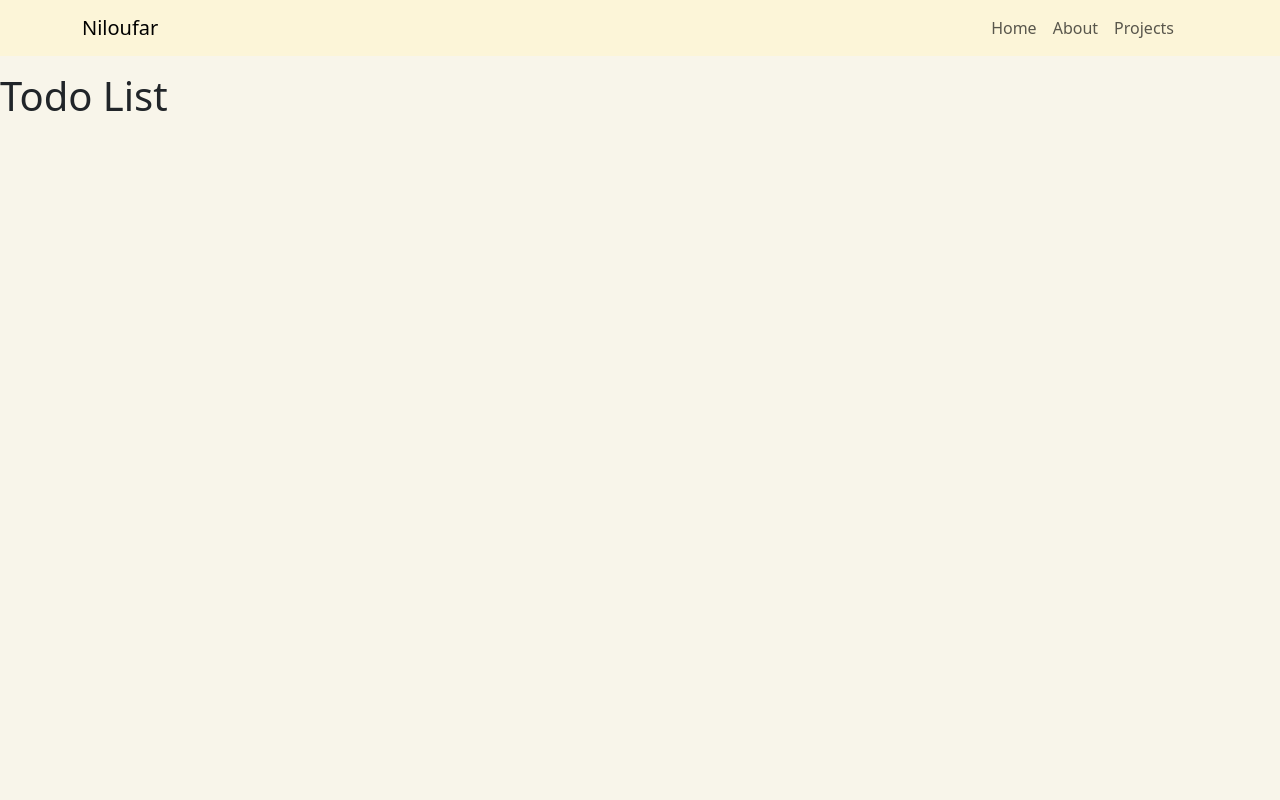
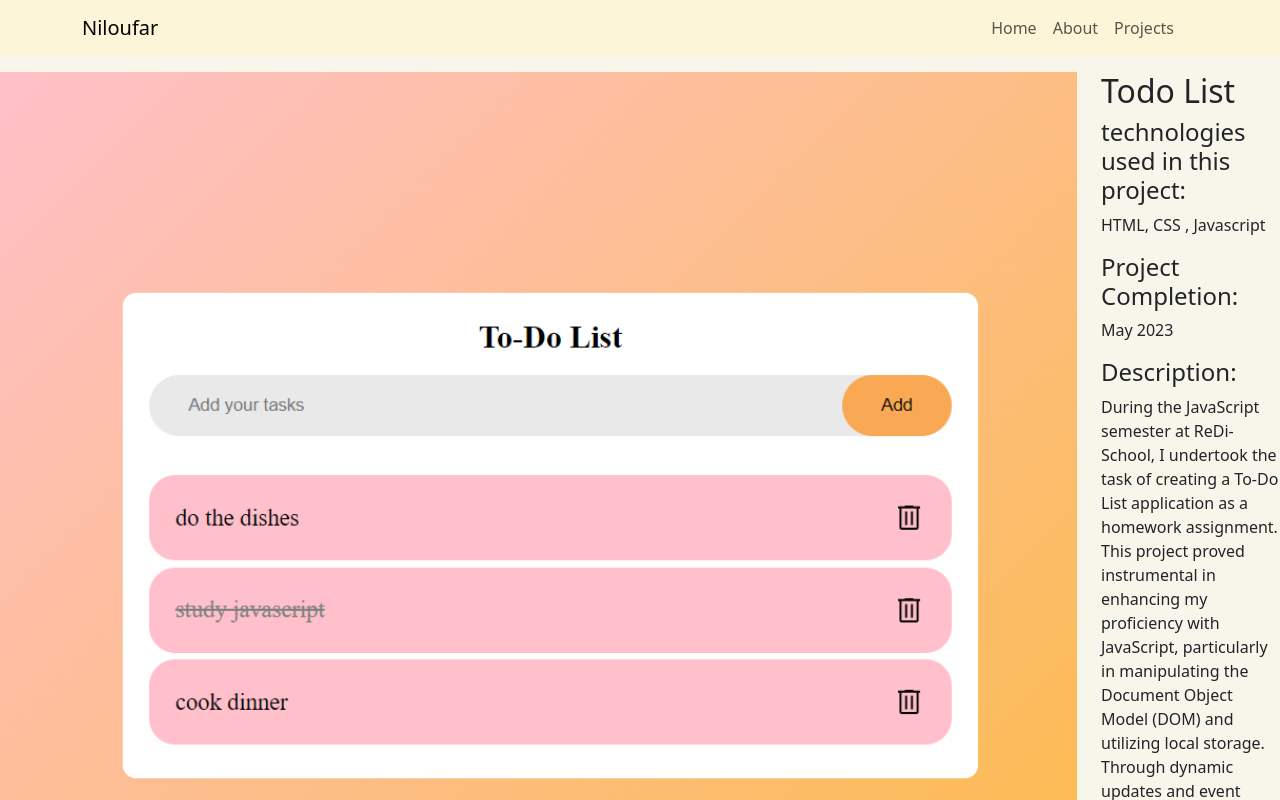
Before and after one commit to Niloufar97/react-portfolio, a React (Vite) app: page /ProjectsInfo/1 in a window 1280 px wide. Shown: the top 800 px of the page. Built offline with nearby package versions, Linux system fonts and the light colour scheme.

Commit message:
update projectData and basics of projectinfo page

```diff
--- a/src/components/projectInfo/ProjectInfo.jsx
+++ b/src/components/projectInfo/ProjectInfo.jsx
@@ -1,16 +1,28 @@
 import { useParams } from "react-router-dom"
 import { ProjectsData } from "../../pages/projects/projectsData"
 import Navigation from "../navbar/myNavbar"
+import { Col , Row} from "react-bootstrap"
 
 function ProjectInfo() {
     const projectId = parseInt(useParams().projectId)
     const projectInformation = ProjectsData.find(project => project.id === projectId )
-    console.log(projectInformation)
-
   return (
     <div>
       <Navigation/>
-      <h1>{projectInformation.title}</h1>
+      <Row>
+        <Col>
+          <img src={projectInformation.img}></img>
+        </Col>
+        <Col>
+          <h2>{projectInformation.title}</h2>
+          <h4>technologies used in this project:</h4>
+          <p>{projectInformation.tech}</p>
+          <h4>Project Completion:</h4>
+          <p>{projectInformation.date}</p>
+          <h4>Description:</h4>
+          <p>{projectInformation.desc}</p>
+        </Col>
+      </Row>
     </div>
   )
 }
--- a/src/pages/projects/projectsData.jsx
+++ b/src/pages/projects/projectsData.jsx
@@ -9,34 +9,47 @@ export const ProjectsData = [
         title: "Todo List",
         img: todoImg,
         tech : "HTML, CSS , Javascript",
-        github: "https://github.com/Niloufar97/to-do-list"
+        github: "https://github.com/Niloufar97/to-do-list",
+        date: "May 2023",
+        desc:"During the JavaScript semester at ReDi-School, I undertook the task of creating a To-Do List application as a homework assignment. This project proved instrumental in enhancing my proficiency with JavaScript, particularly in manipulating the Document Object Model (DOM) and utilizing local storage. Through dynamic updates and event handling, I honed my skills in creating an interactive and user-friendly task management tool. Leveraging local storage not only added persistence to user data but also deepened my understanding of building robust web applications. This project marked a significant milestone in my JavaScript journey, showcasing practical application of acquired knowledge and setting the stage for further exploration in web development."
       },
       {
         id: 2,
         title: "Portfolio",
         img: portfolioImg,
         tech: "HTML, CSS",
-        github: "https://github.com/Niloufar97/Portfolio-HYF"
+        github: "https://github.com/Niloufar97/Portfolio-HYF",
+        date: "Oct 2023",
+        desc:"As part of my coursework during the Hack Your Future semester, I meticulously crafted a personal portfolio using HTML and CSS. This project served as a comprehensive review of my acquired skills in front-end development, showcasing a visually appealing and functional portfolio. While the current design excels in larger screens and mobile devices, I'm eager to enhance its responsiveness further by incorporating the Bootstrap library. This endeavor not only encapsulates my commitment to continual improvement but also underscores my proficiency in crafting engaging and dynamic web experiences."
+
       },
       {
         id: 3,
         title: "Kaospilot-toolbox",
         img: kaospilotImg,
         tech : "HTML, CSS , Javascript",
-        github: "https://github.com/Niloufar97/Kaospilot-toolbox"
+        github: "https://github.com/Niloufar97/Kaospilot-toolbox",
+        date: "Jun 2023",
+        desc: "For the culmination of the JavaScript course at ReDi-School, I collaborated with a dynamic team of 12 individuals to create the Kaospilot-toolbox. This multifaceted project not only deepened our understanding of JavaScript but also provided invaluable lessons in teamwork and collaborative development. From mastering the intricacies of JavaScript to honing effective communication within a group setting, the project served as a nexus of technical and interpersonal growth. Additionally, the experience of utilizing Git and GitHub for version control added a crucial layer of real-world application to our skill set. The Kaospilot-toolbox is a testament to our collective efforts, showcasing not only our JavaScript proficiency but also our ability to navigate the complexities of collaborative development and version control systems."
       },
       {
         id: 4,
         title: "Shopping Card",
         img: shoppingCardImg,
         tech : "HTML, CSS , Javascript",
-        github: "https://github.com/Niloufar97/Restaurant-menu-shopping-cart-"
+        github: "https://github.com/Niloufar97/Restaurant-menu-shopping-cart-",
+        date: "May 2023",
+        desc:"Back at ReDi-School, I took a swing at creating a restaurant menu, but I thought, 'Why not spice things up?' So, I threw in a shopping cart, making it my first dive into JavaScript. Sure, the styling is basic, and don't even get me started on responsiveness (or the lack of it), but this project is my baby. It's where I wrestled with JS, trying to figure out the magic behind a shopping cart. Hours were spent, mistakes were made, but dang, did I learn a ton about JavaScript. It might not be the prettiest thing, but it's a symbol of my coding journey, and I wouldn't trade it for the world."
+
       },
       {
         id: 5,
         title: "Calculator App",
         img: calculatorImg,
         tech : "React.js, ES6",
-        github: "https://github.com/Niloufar97/Calculator-app"
+        github: "https://github.com/Niloufar97/Calculator-app",
+        date: "Aug 2023",
+        desc:"Enter my React journey, and voilà, the Calculator app! While it may not be a polished masterpiece, it's one of the first projects where I delved into the wonders of React.js. Through the ups and downs of wrangling with components and state, this app became my learning canvas. It's not about being the best version; it's about the time I invested to grasp the intricacies of React. Every button click and state change made this project precious in my coding saga."
+
       },
 ]
```
